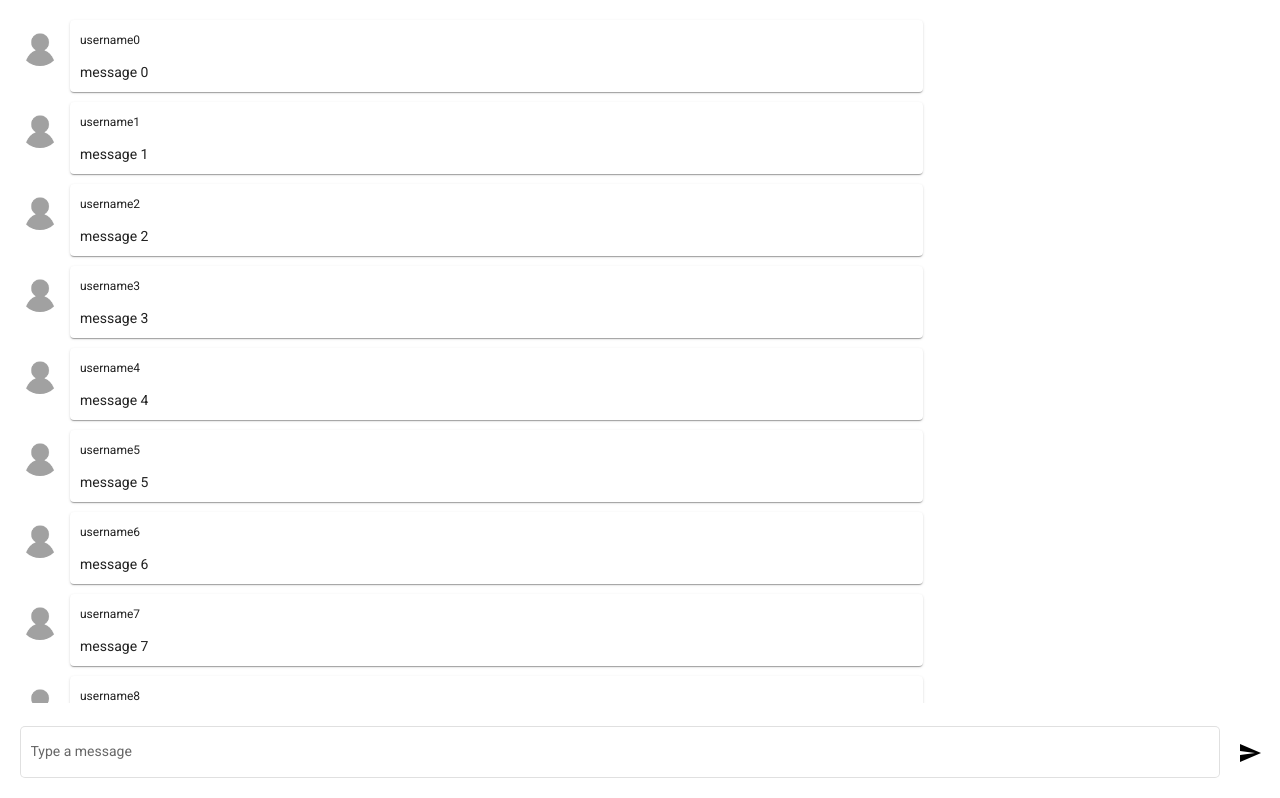
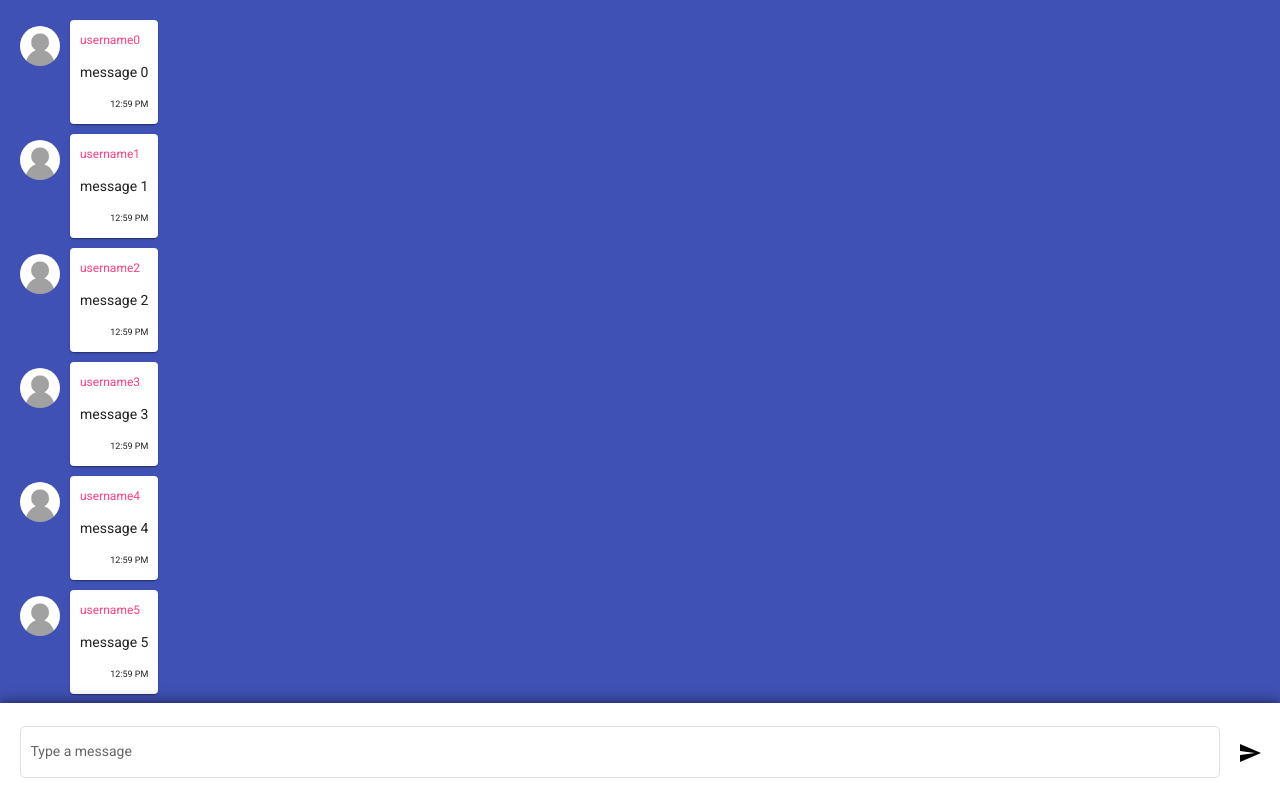
Before and after one commit to batbrain9392/ng-chat, an Angular app: page /chat in a window 1280 px wide. Shown: the top 798 px of the page. Built offline with nearby package versions, Linux system fonts and the light colour scheme.

Commit message:
ui improvement, timestamp added

```diff
--- a/src/app/chat/chat-input/chat-input.component.css
+++ b/src/app/chat/chat-input/chat-input.component.css
@@ -2,10 +2,12 @@ form {
   display: grid;
   grid-template-columns: auto max-content;
   gap: 10px;
-  padding-block-start: 20px;
-  padding-inline-start: 20px;
-  padding-inline-end: 10px;
+  padding: 20px 10px 0 20px;
   background-color: white;
+  box-shadow:
+    0 -3px 5px -1px rgba(0, 0, 0, 0.2),
+    0 -6px 10px 0 rgba(0, 0, 0, 0.14),
+    0 -1px 18px 0 rgba(0, 0, 0, 0.12);
 }
 
 button[mat-icon-button] {
--- a/src/app/chat/chat-input/chat-input.component.html
+++ b/src/app/chat/chat-input/chat-input.component.html
@@ -3,7 +3,7 @@
     <mat-label>Type a message</mat-label>
     <input matInput [(ngModel)]="chat.text" name="text" />
   </mat-form-field>
-  <button mat-icon-button type="submit">
+  <button mat-icon-button type="submit" [color]="chat.text ? 'primary' : null">
     <mat-icon>send</mat-icon>
   </button>
 </form>
--- a/src/app/chat/chat-input/chat-input.component.ts
+++ b/src/app/chat/chat-input/chat-input.component.ts
@@ -18,7 +18,9 @@ export class ChatInputComponent implements OnInit {
   ) {}
 
   async ngOnInit() {
-    this.chat.username = (await this.authService.user).username;
+    this.chat.timestamp = new Date().getTime();
+    const { username, userImgUrl } = await this.authService.user;
+    this.chat = { ...this.chat, username, userImgUrl };
   }
 
   onSubmit() {
--- a/src/app/chat/chat-messages/chat-bubble/chat-bubble.component.css
+++ b/src/app/chat/chat-messages/chat-bubble/chat-bubble.component.css
@@ -2,6 +2,10 @@
   display: grid;
   grid-template-columns: 40px auto;
   gap: 10px;
+}
+
+.reverse {
+  direction: rtl;
 }
 
 img {
@@ -11,10 +15,13 @@ img {
 }
 
 mat-card {
-  width: 70%;
   padding: 10px;
+  width: fit-content;
+  max-width: 70%;
+  word-break: break-word;
+  direction: ltr;
 }
 
-.reverse {
-  direction: rtl;
+.xtra-small {
+  font-size: 9px;
 }
--- a/src/app/chat/chat-messages/chat-bubble/chat-bubble.component.html
+++ b/src/app/chat/chat-messages/chat-bubble/chat-bubble.component.html
@@ -1,7 +1,8 @@
 <div class="bubble-container" [class.reverse]="isMe">
   <img [src]="chat.userImgUrl || 'assets/avatar.png'" />
   <mat-card>
-    <p class="mat-caption">{{ isMe ? 'Me' : chat.username }}</p>
-    <div class="text">{{ chat.text }}</div>
+    <p class="mat-small color-accent">{{ isMe ? 'Me' : chat.username }}</p>
+    <p class="text">{{ chat.text }}</p>
+    <div class="xtra-small" style="text-align: right;">{{ chat.timestamp | date:'shortTime' }}</div>
   </mat-card>
 </div>
--- a/src/app/chat/chat-messages/chat-messages.component.css
+++ b/src/app/chat/chat-messages/chat-messages.component.css
@@ -1,5 +1,5 @@
 :host {
-  padding: 20px 20px 98px;
+  padding: 20px 20px 118px;
   display: grid;
   gap: 10px;
 }
--- a/src/app/chat/chat.service.ts
+++ b/src/app/chat/chat.service.ts
@@ -17,7 +17,8 @@ export class ChatService {
       messages.push({
         id: `${new Date().getTime()}`,
         text: `message ${i}`,
-        username: `username${i}`
+        username: `username${i}`,
+        timestamp: new Date().getTime()
       });
     }
     this.messages.next(messages);
--- a/src/app/chat/chat.ts
+++ b/src/app/chat/chat.ts
@@ -3,4 +3,5 @@ import { User } from '../auth/user';
 export interface Chat extends User {
   id: string;
   text: string;
+  timestamp: number;
 }
--- a/src/index.html
+++ b/src/index.html
@@ -9,7 +9,7 @@
   <link href="https://fonts.googleapis.com/css?family=Roboto:300,400,500&display=swap" rel="stylesheet">
   <link href="https://fonts.googleapis.com/icon?family=Material+Icons" rel="stylesheet">
 </head>
-<body class="mat-typography">
+<body class="mat-typography background-primary">
   <app-root></app-root>
 </body>
 </html>
--- a/src/styles.css
+++ b/src/styles.css
@@ -1,3 +1,18 @@
+:root {
+  --primary: #3f51b5;
+  --accent: #ff4081;
+  --warn: #f44336;
+}
+
+.color-primary { color: var(--primary); }
+.background-primary { background-color: var(--primary); }
+
+.color-accent { color: var(--accent); }
+.background-accent { background-color: var(--accent); }
+
+.color-warn { color: var(--warn); }
+.background-warn { background-color: var(--warn); }
+
 html,
 body {
   height: 100%;
```
